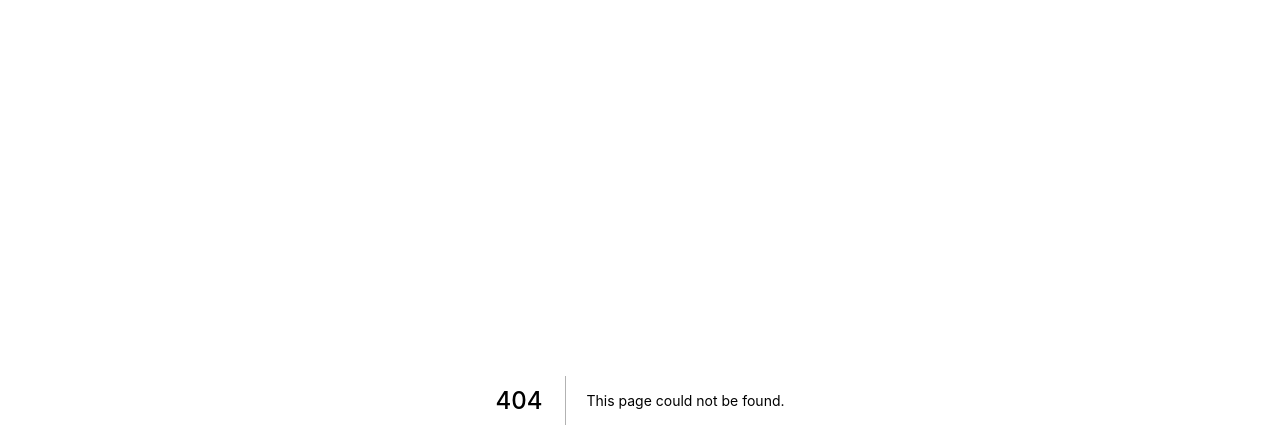
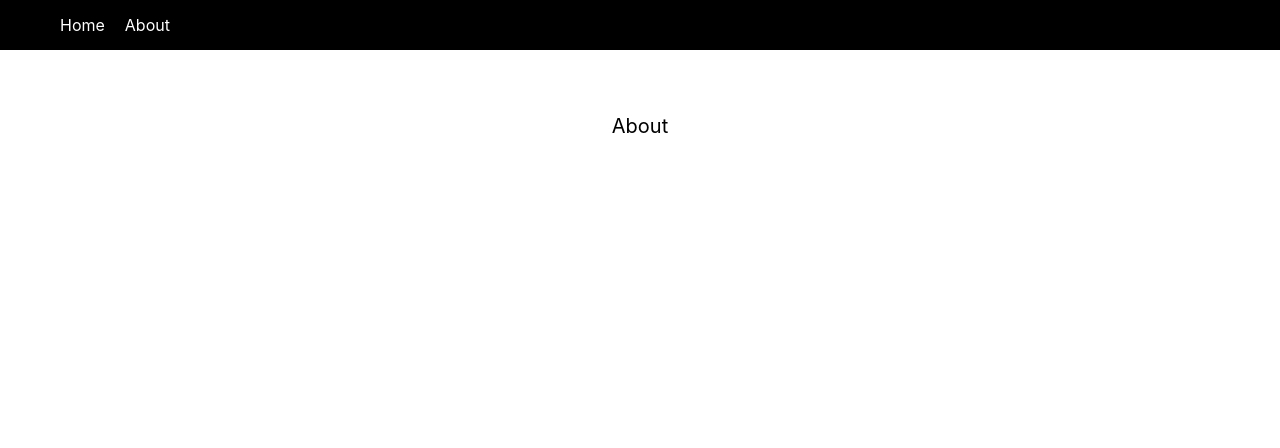
Before and after one commit to fadyyeta/Secret-Santa, a Next.js app: page /about in a window 1280 px wide. Before the commit this address had no page. Shown: the top 448 px of the page. Built offline with nearby package versions, Linux system fonts and the light colour scheme.

Commit message:
kick off

```diff
--- /dev/null
+++ b/components/Layout.js
@@ -0,0 +1,15 @@
+import Nav from './Nav'
+import styles from "../styles/Layout.module.css";
+
+const Layout = ({children}) => {
+    return (
+			<fragment>
+				<Nav />
+				<div className={styles.container}>
+					<main className={styles.main}>{children}</main>
+				</div>
+			</fragment>
+		);
+};
+
+export default Layout;
--- /dev/null
+++ b/components/Nav.js
@@ -0,0 +1,19 @@
+import Link from 'next/link';
+import navStyles from '../styles/Nav.module.css'
+
+const Nav = () => {
+    return (
+			<nav className={navStyles.nav}>
+				<ul>
+					<li>
+						<Link href="/">Home</Link>
+					</li>
+					<li>
+						<Link href="/about">About</Link>
+					</li>
+				</ul>
+			</nav>
+		);
+}
+
+export default Nav
--- a/pages/_app.js
+++ b/pages/_app.js
@@ -1,7 +1,12 @@
+import Layout from '../components/Layout'
 import '../styles/globals.css'
 
 function MyApp({ Component, pageProps }) {
-  return <Component {...pageProps} />
+  return (
+		<Layout>
+			<Component {...pageProps} />
+		</Layout>
+	);
 }
 
 export default MyApp
--- /dev/null
+++ b/pages/about.js
@@ -0,0 +1,7 @@
+import React from "react";
+
+const About = () => {
+	return <div>About</div>;
+};
+
+export default About;
--- a/styles/Home.module.css
+++ b/styles/Layout.module.css
@@ -8,8 +8,9 @@
   flex: 1;
   display: flex;
   flex-direction: column;
-  justify-content: center;
+  justify-content: flex-start;
   align-items: center;
+  font-size: 1.25rem;
 }
 
 .footer {
--- /dev/null
+++ b/styles/Nav.module.css
@@ -0,0 +1,20 @@
+.nav{
+    display: flex;
+    justify-content: flex-start;
+    align-items: center;
+    padding: 10px;
+    background-color: #000;
+    color: #fff;
+    height:50px;
+}
+.nav ul{
+    display: flex;
+    justify-content: center;
+    align-items: center;
+    list-style: none;
+}
+.nav ul li a{
+    color: #fff;
+    text-decoration: none;
+    padding: 10px;
+}
```
Also changed, not shown: pages/index.js (+10 -63 lines).
